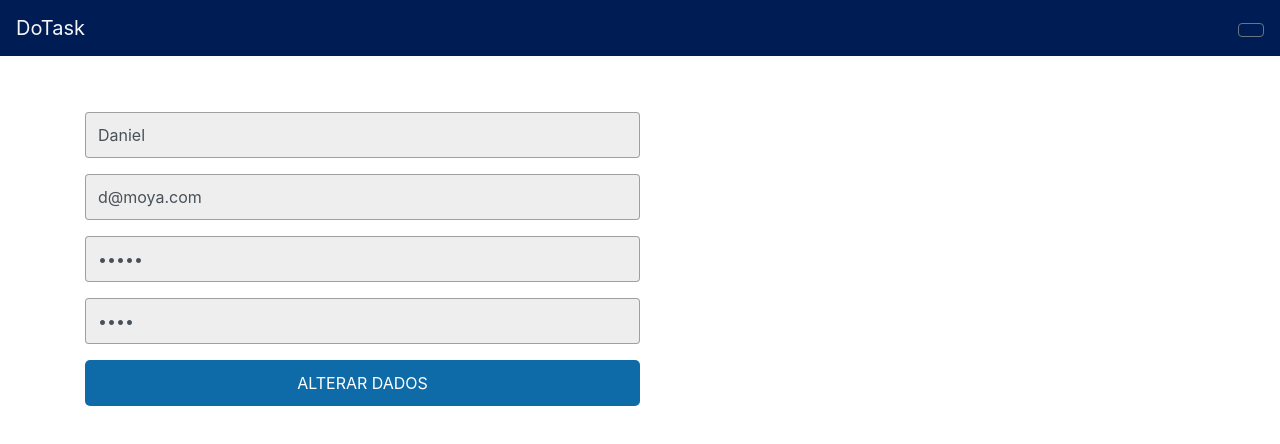
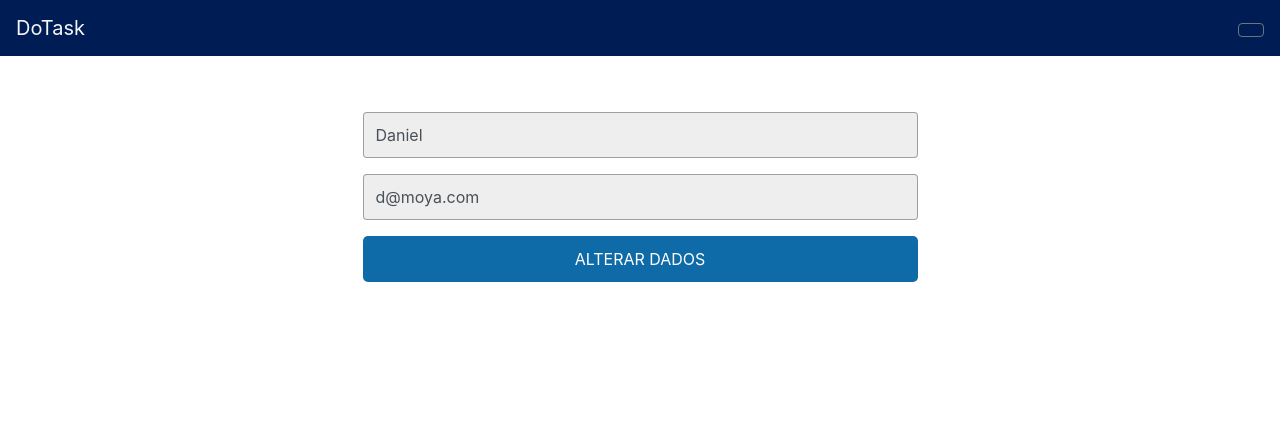
Before and after one commit to nataliadsgil/do-task-front, a Next.js app: page /perfil in a window 1280 px wide. Shown: the top 444 px of the page. Built offline with nearby package versions, Linux system fonts and the light colour scheme.

Commit message:
fix: style perfil

```diff
--- a/pages/perfil.js
+++ b/pages/perfil.js
@@ -15,8 +15,6 @@ export default function Perfil() {
     const router = useRouter();
     const [name, setName] = useState('Daniel');
     const [email, setEmail] = useState('d@moya.com');
-    const [password, setPassword] = useState('*****');
-    const [confirmPassword, setConfirmPassword] = useState('****');
     return (
         <div>
             <NavBar />
@@ -28,12 +26,7 @@ export default function Perfil() {
                     <FormGroup className={styles.FormGroup}>
                         <Input className={styles.input} placeholder="E-mail" type='text' value={email} onChange={(e) => setEmail(e.target.value)} />
                     </FormGroup>
-                    <FormGroup className={styles.FormGroup}>
-                        <Input className={styles.input} placeholder="Senha" type='password' value={password} onChange={(e) => setPassword(e.target.value)} />
-                    </FormGroup>
-                    <FormGroup className={styles.FormGroup}>
-                        <Input className={styles.input} placeholder="Repetir Senha" type='password' value={confirmPassword} onChange={(e) => setConfirmPassword(e.target.value)} />
-                    </FormGroup>
+
                     <Button className={styles.button} onClick={() => { }} >Alterar Dados</Button>
                 </Form>
 
--- a/styles/perfil.module.css
+++ b/styles/perfil.module.css
@@ -13,6 +13,7 @@
     height: 46px;
   }
   .formPerfil{
+      margin: auto;
     display: flex;
     flex-direction: column;
     align-items: center;
@@ -22,6 +23,6 @@
   .FormGroup{
       width: 100%;
       display: flex;
-      flex-direction: column;
+      justify-content: center;
       align-items: center;
   }
```
